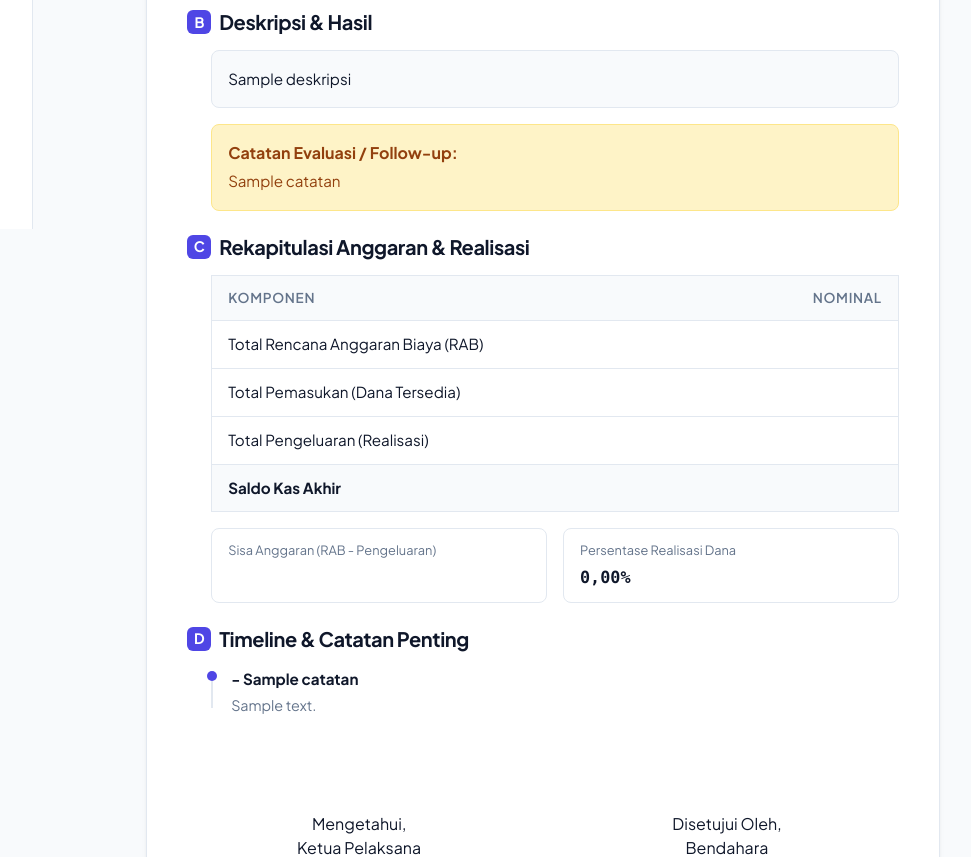
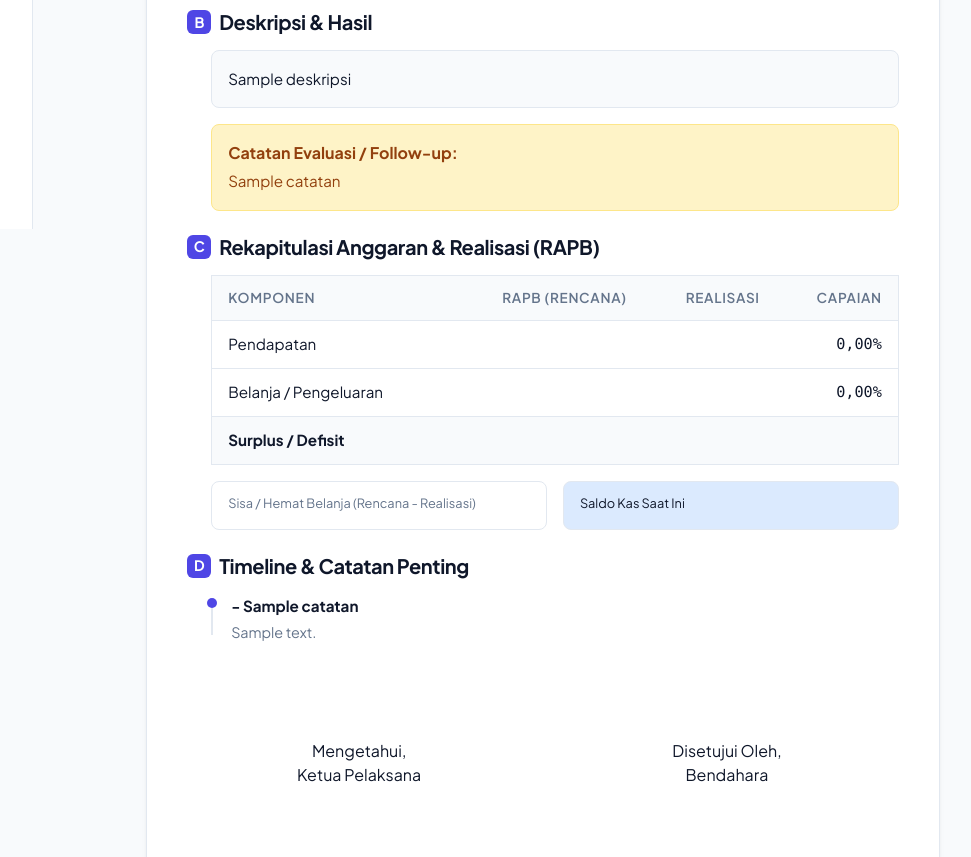
Before and after one commit to danbelajardanbelajar-blip/panitia.quizb.my.id, a PHP site: template views/laporan/detail.php in a window 1280 px wide. Shown: the part 571-1428 px from the top of the page, without its empty margins (227-1198 px from the left). Run offline with PHP 8.4, Linux system fonts and the light colour scheme; the template is opened without the code that fills it: most values are stand-ins (such as "Sample title", 1, 10 or a date in 2020); data that the repository does not hold is empty.

Commit message:
Complete upgrade of RAB to RAPB in exports, reports and dashboard

```diff
--- a/dashboard.php
+++ b/dashboard.php
@@ -23,7 +23,7 @@ $totalRabQuery = $pdo->prepare("
     FROM rab_items ri
     JOIN rab r ON ri.rab_id = r.id
     JOIN kegiatan k ON r.kegiatan_id = k.id
-    WHERE k.user_id = ?
+    WHERE k.user_id = ? AND ri.jenis = 'pengeluaran'
 ");
 $totalRabQuery->execute([$userId]);
 $totalRab = $totalRabQuery->fetchColumn();
--- a/views/dashboard/index.php
+++ b/views/dashboard/index.php
@@ -31,7 +31,7 @@
             <div class="card-body-modern">
                 <div class="d-flex justify-content-between align-items-start mb-3">
                     <div>
-                        <p class="mb-1 text-muted-modern" style="font-size: 0.9rem;">Total Anggaran (RAB)</p>
+                        <p class="mb-1 text-muted-modern" style="font-size: 0.9rem;">Total Rencana Belanja</p>
                         <h4 class="mb-0 fw-bold text-main"><?= formatRupiah($totalRab) ?></h4>
                     </div>
                     <div style="background: var(--info-bg); padding: 10px; border-radius: 12px;">
@@ -160,8 +160,8 @@
                             <i data-lucide="file-spreadsheet" style="color: var(--warning);"></i>
                         </div>
                         <div class="text-start">
-                            <div class="fw-bold">Susun RAB</div>
-                            <small class="text-muted-modern fw-normal">Rencanakan anggaran biaya</small>
+                            <div class="fw-bold">Susun RAPB</div>
+                            <small class="text-muted-modern fw-normal">Rencana anggaran pendapatan & belanja</small>
                         </div>
                     </a>
 
--- a/views/laporan/detail.php
+++ b/views/laporan/detail.php
@@ -47,31 +47,47 @@
             </div>
 
             <div class="mb-4" style="page-break-inside: avoid;">
-                <h5 class="fw-bold mb-3 d-flex align-items-center gap-2" style="color: var(--text-main);"><span style="background: var(--primary); color: white; width: 24px; height: 24px; display: inline-flex; align-items: center; justify-content: center; border-radius: 6px; font-size: 0.9rem;">C</span> Rekapitulasi Anggaran & Realisasi</h5>
+                <h5 class="fw-bold mb-3 d-flex align-items-center gap-2" style="color: var(--text-main);"><span style="background: var(--primary); color: white; width: 24px; height: 24px; display: inline-flex; align-items: center; justify-content: center; border-radius: 6px; font-size: 0.9rem;">C</span> Rekapitulasi Anggaran & Realisasi (RAPB)</h5>
                 <div class="ms-4">
                     <table class="table-modern" style="border: 1px solid var(--border);">
                         <thead>
                             <tr style="background: var(--background);">
                                 <th style="padding: 12px 16px; font-size: 0.85rem;">Komponen</th>
-                                <th class="text-end" style="padding: 12px 16px; font-size: 0.85rem;">Nominal</th>
+                                <th class="text-end" style="padding: 12px 16px; font-size: 0.85rem;">RAPB (Rencana)</th>
+                                <th class="text-end" style="padding: 12px 16px; font-size: 0.85rem;">Realisasi</th>
+                                <th class="text-end" style="padding: 12px 16px; font-size: 0.85rem;">Capaian</th>
                             </tr>
                         </thead>
                         <tbody>
-                            <tr><td style="padding: 12px 16px; font-size: 0.95rem;">Total Rencana Anggaran Biaya (RAB)</td><td class="text-end fw-bold font-monospace" style="padding: 12px 16px; font-size: 0.95rem;"><?= formatRupiah($totalRab) ?></td></tr>
-                            <tr><td style="padding: 12px 16px; font-size: 0.95rem;">Total Pemasukan (Dana Tersedia)</td><td class="text-end fw-bold font-monospace" style="padding: 12px 16px; font-size: 0.95rem; color: #16a34a;"><?= formatRupiah($totalPemasukan) ?></td></tr>
-                            <tr><td style="padding: 12px 16px; font-size: 0.95rem;">Total Pengeluaran (Realisasi)</td><td class="text-end fw-bold font-monospace" style="padding: 12px 16px; font-size: 0.95rem; color: #dc2626;"><?= formatRupiah($totalPengeluaran) ?></td></tr>
-                            <tr style="background: var(--background);"><td style="padding: 12px 16px; font-size: 0.95rem;"><strong>Saldo Kas Akhir</strong></td><td class="text-end fw-bold font-monospace" style="padding: 12px 16px; font-size: 1.1rem; color: var(--primary);"><?= formatRupiah($saldo) ?></td></tr>
+                            <tr>
+                                <td style="padding: 12px 16px; font-size: 0.95rem;">Pendapatan</td>
+                                <td class="text-end font-monospace" style="padding: 12px 16px; font-size: 0.95rem; color: #16a34a;"><?= formatRupiah($totalTargetPendapatan) ?></td>
+                                <td class="text-end font-monospace" style="padding: 12px 16px; font-size: 0.95rem; color: #16a34a;"><?= formatRupiah($totalPemasukan) ?></td>
+                                <td class="text-end font-monospace" style="padding: 12px 16px; font-size: 0.95rem;"><?= number_format($persentasePendapatan, 2, ',', '.') ?>%</td>
+                            </tr>
+                            <tr>
+                                <td style="padding: 12px 16px; font-size: 0.95rem;">Belanja / Pengeluaran</td>
+                                <td class="text-end font-monospace" style="padding: 12px 16px; font-size: 0.95rem; color: #dc2626;"><?= formatRupiah($totalRencanaBelanja) ?></td>
+                                <td class="text-end font-monospace" style="padding: 12px 16px; font-size: 0.95rem; color: #dc2626;"><?= formatRupiah($totalPengeluaran) ?></td>
+                                <td class="text-end font-monospace" style="padding: 12px 16px; font-size: 0.95rem;"><?= number_format($persentaseBelanja, 2, ',', '.') ?>%</td>
+                            </tr>
+                            <tr style="background: var(--background);">
+                                <td style="padding: 12px 16px; font-size: 0.95rem;"><strong>Surplus / Defisit</strong></td>
+                                <td class="text-end fw-bold font-monospace" style="padding: 12px 16px; font-size: 1.1rem; color: var(--primary);"><?= formatRupiah($totalTargetPendapatan - $totalRencanaBelanja) ?></td>
+                                <td class="text-end fw-bold font-monospace" style="padding: 12px 16px; font-size: 1.1rem; color: var(--primary);"><?= formatRupiah($totalPemasukan - $totalPengeluaran) ?></td>
+                                <td class="text-end"></td>
+                            </tr>
                         </tbody>
                     </table>
 
                     <div class="d-flex gap-3 mt-3">
                         <div style="flex: 1; padding: 12px 16px; border: 1px solid var(--border); border-radius: 8px;">
-                            <span class="d-block text-muted-modern" style="font-size: 0.8rem; margin-bottom: 4px;">Sisa Anggaran (RAB - Pengeluaran)</span>
-                            <strong class="font-monospace" style="font-size: 1.05rem;"><?= formatRupiah($sisaAnggaran) ?></strong>
+                            <span class="d-block text-muted-modern" style="font-size: 0.8rem; margin-bottom: 4px;">Sisa / Hemat Belanja (Rencana - Realisasi)</span>
+                            <strong class="font-monospace" style="font-size: 1.05rem;"><?= formatRupiah($totalRencanaBelanja - $totalPengeluaran) ?></strong>
                         </div>
-                        <div style="flex: 1; padding: 12px 16px; border: 1px solid var(--border); border-radius: 8px;">
-                            <span class="d-block text-muted-modern" style="font-size: 0.8rem; margin-bottom: 4px;">Persentase Realisasi Dana</span>
-                            <strong class="font-monospace" style="font-size: 1.05rem;"><?= number_format($persentaseRealisasi, 2, ',', '.') ?>%</strong>
+                        <div style="flex: 1; padding: 12px 16px; border: 1px solid var(--border); border-radius: 8px; background: <?= ($saldo >= 0) ? 'var(--info-bg)' : 'var(--warning-bg)' ?>;">
+                            <span class="d-block text-muted-modern" style="font-size: 0.8rem; margin-bottom: 4px; color: var(--text-main) !important;">Saldo Kas Saat Ini</span>
+                            <strong class="font-monospace" style="font-size: 1.05rem; color: var(--text-main);"><?= formatRupiah($saldo) ?></strong>
                         </div>
                     </div>
                 </div>
```
Also changed, not shown: export_laporan.php (+30 -12 lines), export_rab.php (+34 -7 lines), laporan.php (+8 -5 lines).
